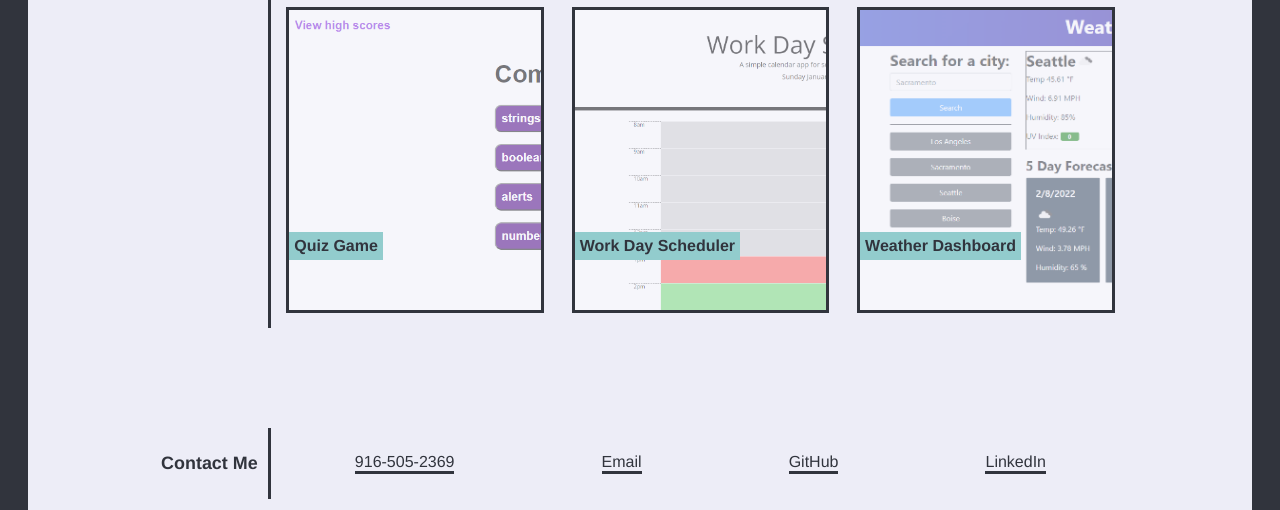
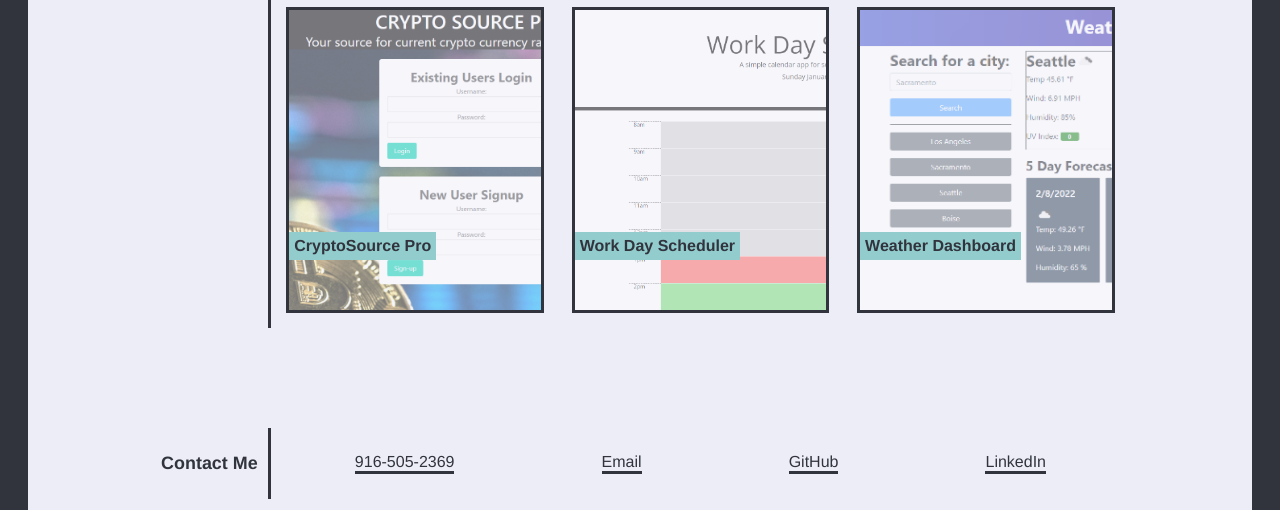
Before and after one commit to StarDotJPG/Professional-Portfolio, a plain HTML site: page index.html in a window 1280 px wide. Shown: the part 881-1391 px from the top of the page. Drawn offline with Linux system fonts and the light colour scheme.

Commit message:
added cryptosource-pro project

```diff
--- a/assets/css/style.css
+++ b/assets/css/style.css
@@ -186,12 +186,12 @@ header nav ul li a:hover {
   opacity: .9;
 }
 
-.quiz-project {
+.cryptosource-pro {
   flex-basis: 30%;
 }
 
-.quiz-project::before {
-  background-image: url('../img/quiz.png');
+.cryptosource-pro::before {
+  background-image: url('../img/cryptosource-pro.png');
   content: "";
   background-size: cover;
   position: absolute;
@@ -204,7 +204,7 @@ header nav ul li a:hover {
   transition: opacity .75s;
 }
 
-.quiz-project:hover::before {
+.cryptosource-pro:hover::before {
   opacity: .9;
 }
 
--- a/index.html
+++ b/index.html
@@ -52,9 +52,9 @@
                     onclick="location.href='https://stardotjpg.github.io/CryptoSource/'">
                     <div class="project-name">CryptoSource</div>
                 </div>
-                <div class="project quiz-project"
-                    onclick="location.href='https://stardotjpg.github.io/code-quiz-challenge/'">
-                    <div class="project-name">Quiz Game</div>
+                <div class="project cryptosource-pro"
+                    onclick="location.href='https://github.com/StarDotJPG/crypto-source-pro'">
+                    <div class="project-name">CryptoSource Pro</div>
                 </div>
                 <div class="project scheduler-project"
                     onclick="location.href='https://stardotjpg.github.io/work-day-scheduler-challenge/'">
```
Also changed, not shown: assets/img/cryptosource-pro.png (added).
